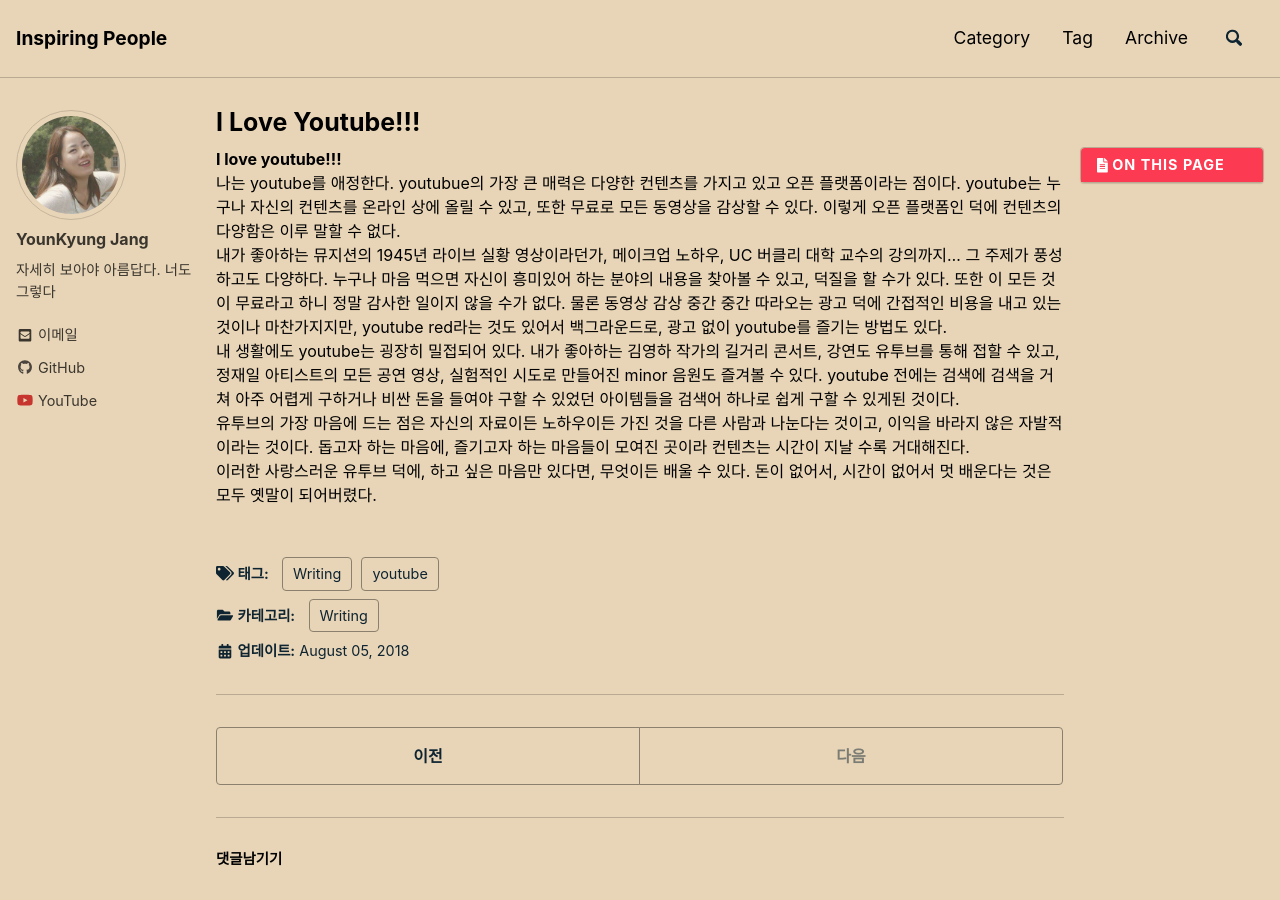
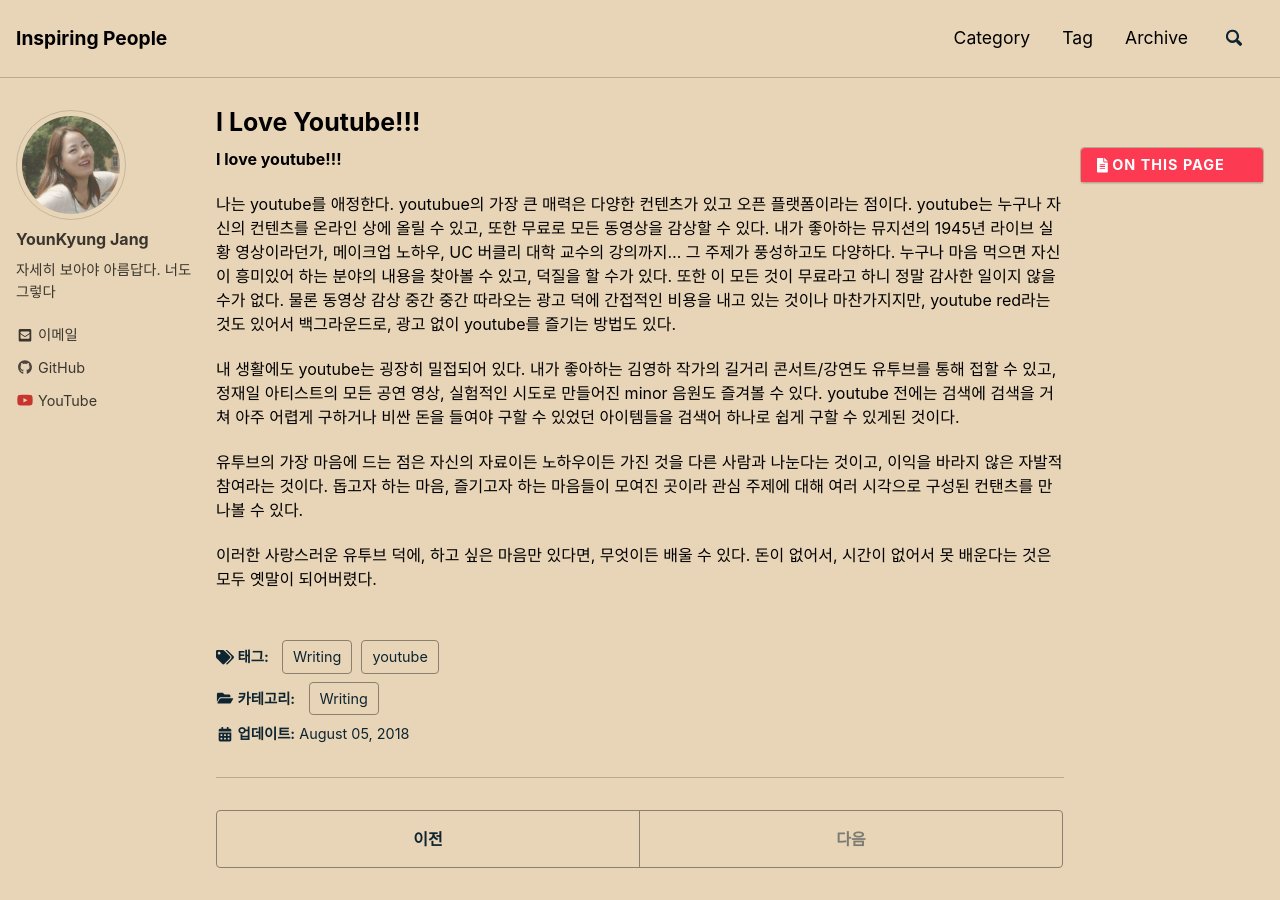
Before and after one commit to InspiringPeople/InspiringPeople.github.io, a Jekyll site: the page built from _posts/2018-08-05-IloveYoutube.md, in a window 1280 px wide and 900 px high. Built offline with Jekyll 4.4.1, drawn with Linux system fonts in a browser that asks for light colours; nearby versions of some CDN libraries; comment, search, counter and statistics services are not loaded.

Commit message:
Update 2018-08-05-IloveYoutube.md

```diff
--- a/_posts/2018-08-05-IloveYoutube.md
+++ b/_posts/2018-08-05-IloveYoutube.md
@@ -5,8 +5,12 @@ tags: [Writing, youtube]
 ---
 
 **I love youtube!!!**
-나는 youtube를 애정한다. youtubue의 가장 큰 매력은 다양한 컨텐츠를 가지고 있고 오픈 플랫폼이라는 점이다. youtube는 누구나 자신의 컨텐츠를 온라인 상에 올릴 수 있고, 또한 무료로 모든 동영상을 감상할 수 있다. 이렇게 오픈 플랫폼인 덕에 컨텐츠의 다양함은 이루 말할 수 없다.
+
+나는 youtube를 애정한다. youtubue의 가장 큰 매력은 다양한 컨텐츠가 있고 오픈 플랫폼이라는 점이다. youtube는 누구나 자신의 컨텐츠를 온라인 상에 올릴 수 있고, 또한 무료로 모든 동영상을 감상할 수 있다.
 내가 좋아하는 뮤지션의 1945년 라이브 실황 영상이라던가, 메이크업 노하우, UC 버클리 대학 교수의 강의까지... 그 주제가 풍성하고도 다양하다. 누구나 마음 먹으면 자신이 흥미있어 하는 분야의 내용을 찾아볼 수 있고, 덕질을 할 수가 있다. 또한 이 모든 것이 무료라고 하니 정말 감사한 일이지 않을 수가 없다. 물론 동영상 감상 중간 중간 따라오는 광고 덕에 간접적인 비용을 내고 있는 것이나 마찬가지지만, youtube red라는 것도 있어서 백그라운드로, 광고 없이 youtube를 즐기는 방법도 있다.
-내 생활에도 youtube는 굉장히 밀접되어 있다. 내가 좋아하는 김영하 작가의 길거리 콘서트, 강연도 유투브를 통해 접할 수 있고, 정재일 아티스트의 모든 공연 영상, 실험적인 시도로 만들어진 minor 음원도 즐겨볼 수 있다. youtube 전에는 검색에 검색을 거쳐 아주 어렵게 구하거나 비싼 돈을 들여야 구할 수 있었던 아이템들을 검색어 하나로 쉽게 구할 수 있게된 것이다.
-유투브의 가장 마음에 드는 점은 자신의 자료이든 노하우이든 가진 것을 다른 사람과 나눈다는 것이고, 이익을 바라지 않은 자발적이라는 것이다. 돕고자 하는 마음에, 즐기고자 하는 마음들이 모여진 곳이라 컨텐츠는 시간이 지날 수록 거대해진다.
-이러한 사랑스러운 유투브 덕에, 하고 싶은 마음만 있다면, 무엇이든 배울 수 있다. 돈이 없어서, 시간이 없어서 멋 배운다는 것은 모두 옛말이 되어버렸다.
+
+내 생활에도 youtube는 굉장히 밀접되어 있다. 내가 좋아하는 김영하 작가의 길거리 콘서트/강연도 유투브를 통해 접할 수 있고, 정재일 아티스트의 모든 공연 영상, 실험적인 시도로 만들어진 minor 음원도 즐겨볼 수 있다. youtube 전에는 검색에 검색을 거쳐 아주 어렵게 구하거나 비싼 돈을 들여야 구할 수 있었던 아이템들을 검색어 하나로 쉽게 구할 수 있게된 것이다.
+
+유투브의 가장 마음에 드는 점은 자신의 자료이든 노하우이든 가진 것을 다른 사람과 나눈다는 것이고, 이익을 바라지 않은 자발적 참여라는 것이다. 돕고자 하는 마음, 즐기고자 하는 마음들이 모여진 곳이라 관심 주제에 대해 여러 시각으로 구성된 컨탠츠를 만나볼 수 있다.
+
+이러한 사랑스러운 유투브 덕에, 하고 싶은 마음만 있다면, 무엇이든 배울 수 있다. 돈이 없어서, 시간이 없어서 못 배운다는 것은 모두 옛말이 되어버렸다.
```
